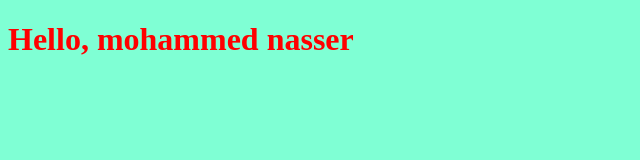
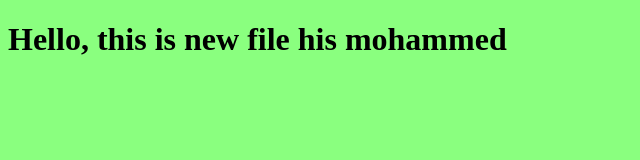
Before and after one commit to m25edu/my, a plain HTML site: page index.html in a window 1280 px wide. Shown: the whole page, without its empty margins (0-640 px from the left). Drawn offline with Linux system fonts and the light colour scheme.

Commit message:
changing style for the title

```diff
--- a/index.html
+++ b/index.html
@@ -7,7 +7,7 @@
     <link rel="stylesheet" href="style.css">
 </head>
 <body>
-    <h1>Hello, mohammed nasser</h1>
+    <h1>Hello, this is new file his mohammed</h1>
     <script src ="app.js"></script>
 </body>
 </html>
--- a/style.css
+++ b/style.css
@@ -1,6 +1,6 @@
 h1{
-    color:red;
+    color:black;
 }
 body{
-    background-color: aquamarine;
+    background-color: rgb(138, 255, 127);
 }
```
